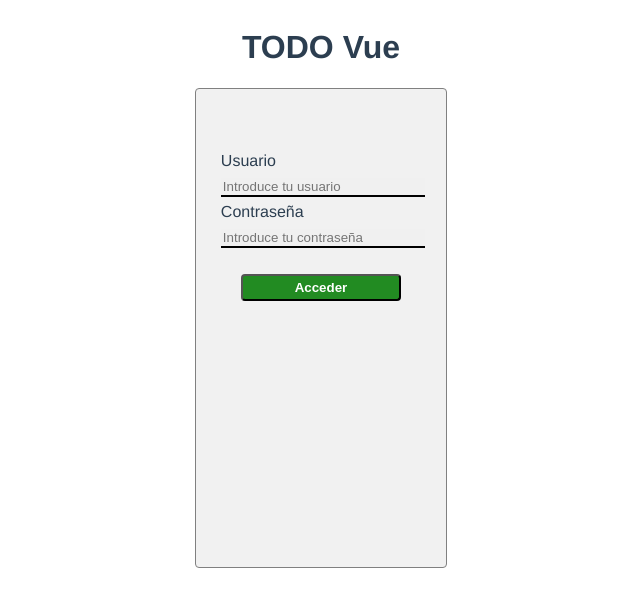
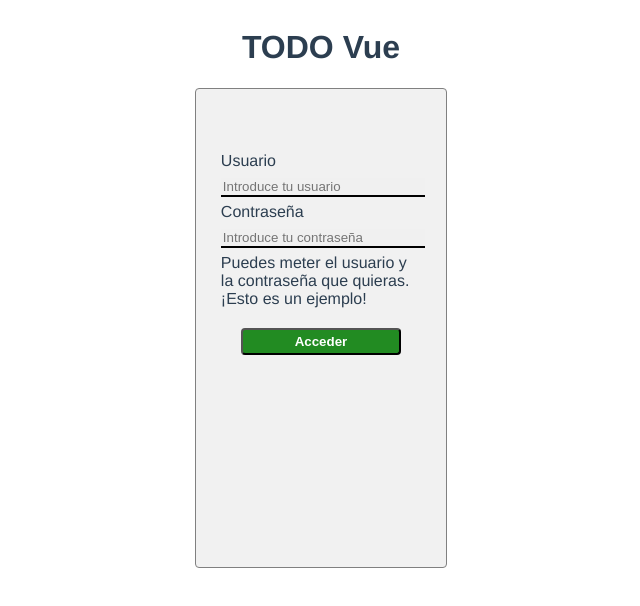
Before and after one commit to MHGuitarte/vue-todo-login, a Vue app: page / in a window 1280 px wide. Shown: the top 606 px of the page, without its empty margins (319-959 px from the left). Built offline with nearby package versions, Linux system fonts and the light colour scheme.

Commit message:
chore(): add info element for dev building example

```diff
--- a/src/components/login/LoginForm.vue
+++ b/src/components/login/LoginForm.vue
@@ -24,6 +24,7 @@
       @keypress.enter="authenticate()"
     />
     <span id="error">Usuario o contraseña incorrectos.</span>
+    <span>Puedes meter el usuario y la contraseña que quieras. ¡Esto es un ejemplo!</span>
     <br />
     <button @click="authenticate()">Acceder</button>
   </div>
```
